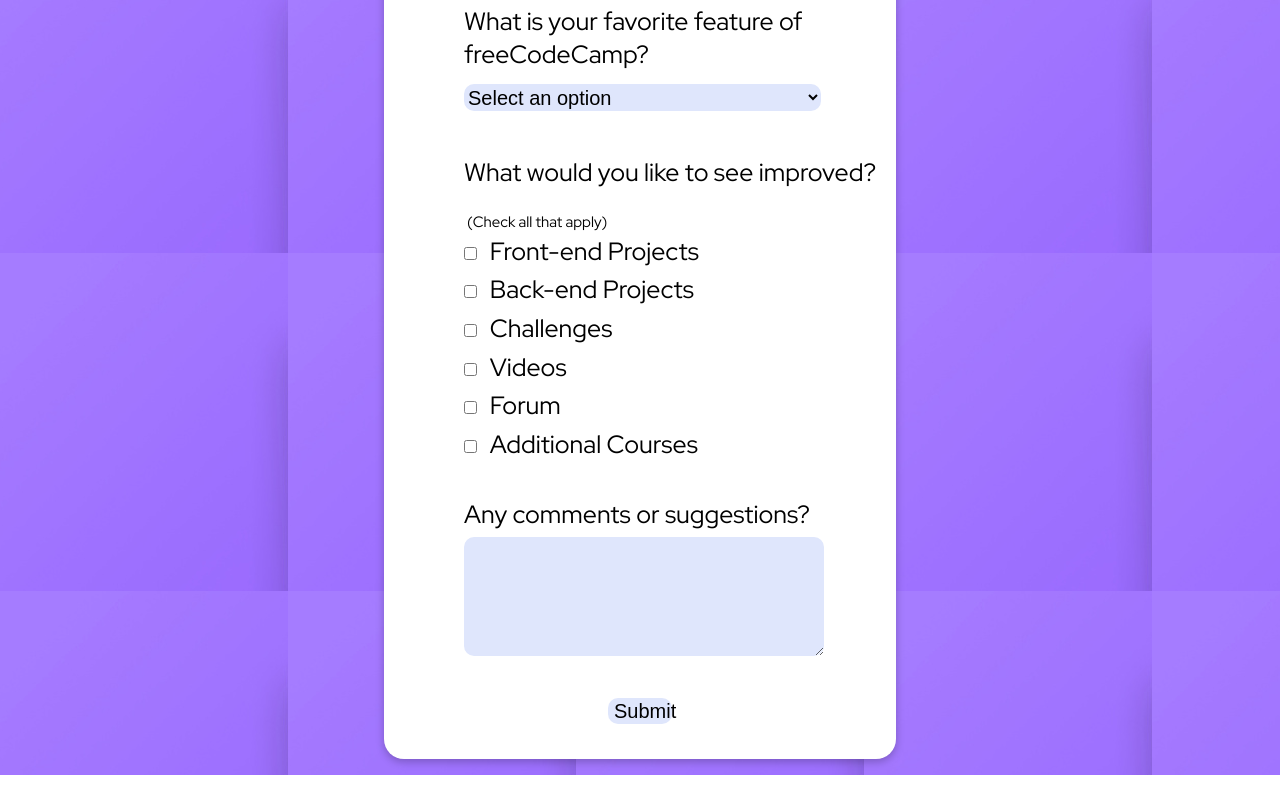
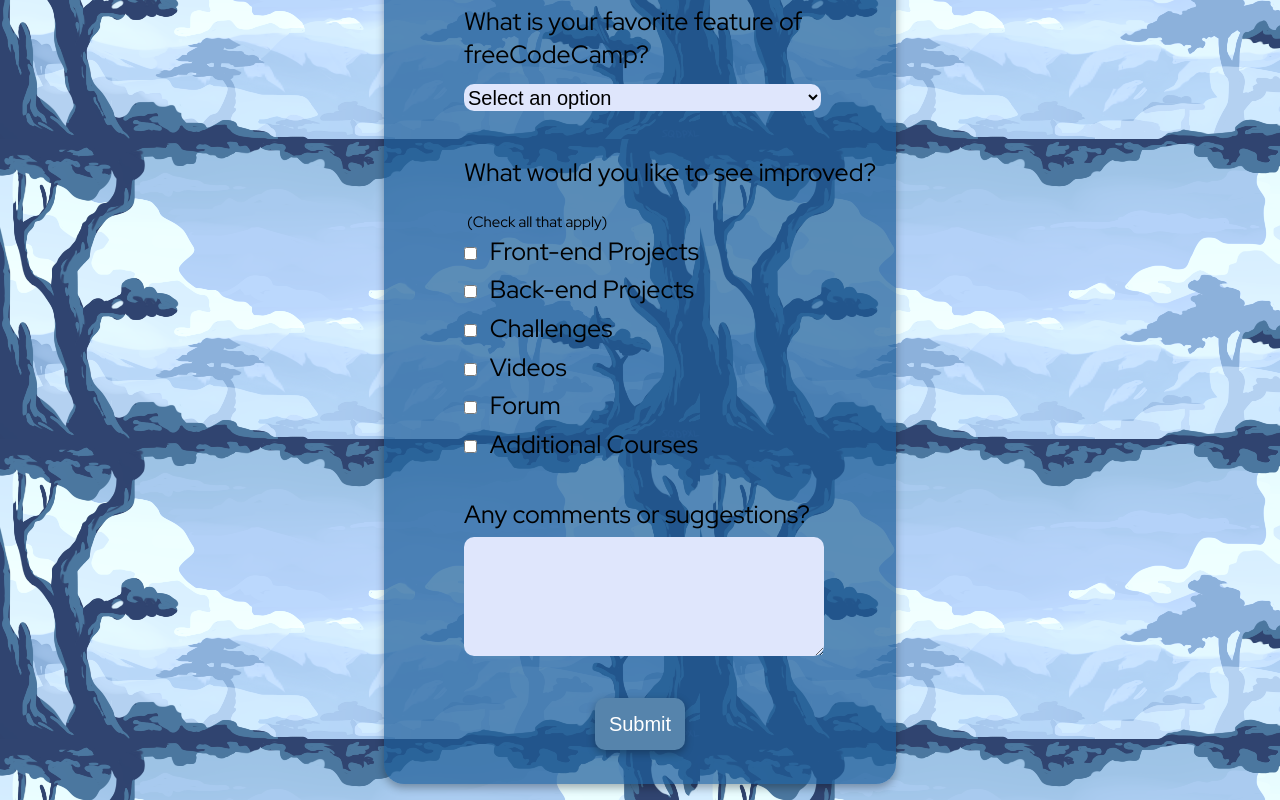
Before and after one commit to LauriESB/survey-form-freecodecamp, a plain HTML site: page index.html in a window 1280 px wide. Shown: the part 761-1561 px from the top of the page. Before the commit the page ends 1536 px from the top, so only its background shows below. Drawn offline with Linux system fonts and the light colour scheme; a web font is replaced by a local one.

Commit message:
Change background image and .border's color

```diff
--- a/styles.css
+++ b/styles.css
@@ -22,7 +22,7 @@
 }
 
 body {
-    background-image: url(images/bg-color.PNG);
+    background-image: url(images/blue_mist.png);
     width: 100%;
     padding: 1rem 0 1rem 0;
 
@@ -33,9 +33,9 @@ body {
     width: 40%;
     height: 80%;
     border-color: rgb(255, 255, 255);
-    background-color: rgb(255, 255, 255);
+    background-color: rgba(29, 93, 153, 0.7);
     border-radius: 20px;
-    box-shadow: rgba(0, 0, 0, 0.24) 0px 3px 8px;
+    box-shadow: rgba(0, 0, 0, 0.3) 0px 4px 9px;
 }
 
 input, #dropdown, #dropdown2{
@@ -160,10 +160,12 @@ textarea {
     margin-top: 0.5%;
     margin-bottom: 0.5%;
     display: block;
-    width: 5vw;
-    height: 2vw;
-    background-color: rgb(223, 230, 252);
+    width: 7vw;
+    height: 4vw;
+    background-color: #5684ac;
     border: none;
     font-size: 20px;
     border-radius: 10px;
+    color: white;
+    box-shadow: rgba(0, 0, 0, 0.3) 0px 3px 8px;
 }
```
Also changed, not shown: images/bg-color.PNG (deleted), images/blue_mist.png (added), 1 other file.
